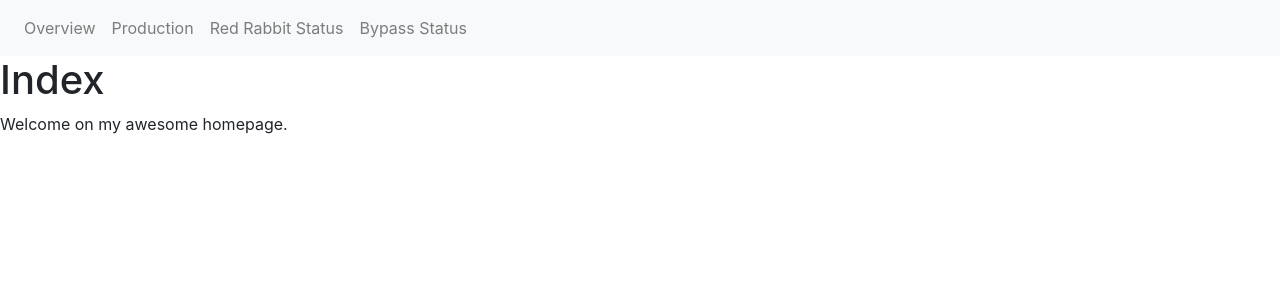
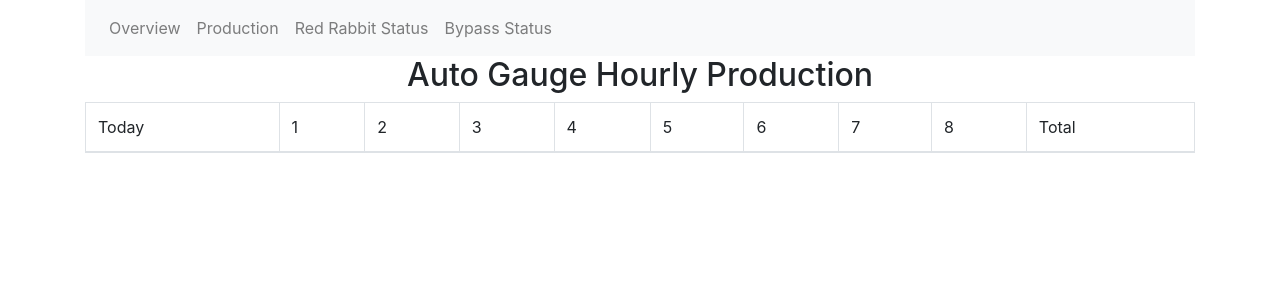
Before and after one commit to cstrutton/gfx-viewer, a Flask app: template templates/production.html in a window 1280 px wide. Shown: the top 300 px of the page. Run offline with Flask 2, Linux system fonts and the light colour scheme; the template is opened without the code that fills it, so the values that code supplies are empty; some libraries are stand-ins or nearby versions.

Commit message:
today's production working

```diff
--- a/main.py
+++ b/main.py
@@ -1,5 +1,6 @@
 from flask_bootstrap import Bootstrap
 from flask import Flask, render_template
+from pylogix import PLC
 
 app = Flask(__name__)
 bootstrap = Bootstrap(app)
@@ -14,7 +15,43 @@ def rabbits():
 
 @app.route('/production')
 def production():
-    return render_template('production.html', name='production')
+
+    with PLC() as comm:
+        comm.IPAddress = '10.4.42.135'
+        comm.ProcessorSlot = 3
+
+        tag_prefix = 'Program:Production.ProductionData.HourlyParts.Total.'
+        today_hourly = []
+        today_totals = []
+        for shift in range(3):
+            shift_counts = []
+            for hour in range(8):
+                tag_name = tag_prefix + 'Shift_'+ str(shift+1) + '_Hour_' + str(hour+1) + '_Total'
+                # print(tag_name)
+                ret = comm.Read(tag_name)
+                # print(ret.TagName, ret.Value, ret.Status)
+                if ret.Status == 'Success':
+                    shift_counts.append(ret.Value)
+                else:
+                    shift_counts.append('Error')
+
+            today_hourly.append(shift_counts)
+
+            tag_name = tag_prefix + 'Shift_' + str(shift+1) + '_Total'
+            ret = comm.Read(tag_name)
+            # print(ret.TagName, ret.Value, ret.Status)
+            if ret.Status == 'Success':
+                today_totals.append(ret.Value)
+            else:
+                today_totals.append('Error')
+
+    template_data = {
+        'name': 'production',
+        'totals': today_totals,
+        'hourly': today_hourly
+        }
+
+    return render_template('production.html', **template_data)
 
 @app.route('/bypass')
 def bypass():
--- a/templates/layout.html
+++ b/templates/layout.html
@@ -15,6 +15,7 @@
     {% endblock %}
   </head>
   <body>
+    <div class="container">
       {% from 'bootstrap/nav.html' import render_nav_item %}
       <nav class="navbar navbar-expand-lg navbar-light bg-light">
           <div class="navbar-nav mr-auto">
@@ -32,5 +33,6 @@
       <!-- Optional JavaScript -->
       {{ bootstrap.load_js() }}
       {% endblock %}
+    </div>
   </body>
 </html>
--- a/templates/production.html
+++ b/templates/production.html
@@ -1,7 +1,40 @@
 {% extends "layout.html" %}
 {% block title %}Production{% endblock %}
 {% block content %}
-  <h1>Index</h1>
-  <p class="important">
-    Welcome on my awesome homepage.
+  <h2 class='text-center'>Auto Gauge Hourly Production</h2>
+  <div class="table-responsive">
+    <table class="table table-bordered table-hover">
+      <thead class="thead-dark">
+        <tr>
+          <td scope="col">Today</td>
+          <td scope="col">1</td>
+          <td scope="col">2</td>
+          <td scope="col">3</td>
+          <td scope="col">4</td>
+          <td scope="col">5</td>
+          <td scope="col">6</td>
+          <td scope="col">7</td>
+          <td scope="col">8</td>
+          <td scope="col">Total</td>
+        </tr>
+      </thead>
+      {% for shift in hourly %}
+        <tr>
+          <th scope="row">
+            {% if loop.index is eq(1) %}
+              Midnights
+            {% elif loop.index is eq(2) %}
+              Days
+            {% elif loop.index is eq(3) %}
+              Afternoons
+            {% endif %}
+          </th>
+          {% for hour in shift %}
+            <td>{{hour}}</td>
+          {% endfor %}
+          <td>{{totals[loop.index0]}}</td>
+        </tr>
+      {% endfor %}
+    </table>
+  </div>
 {% endblock %}
```
Lines whose indentation alone changed are shown as unchanged.
